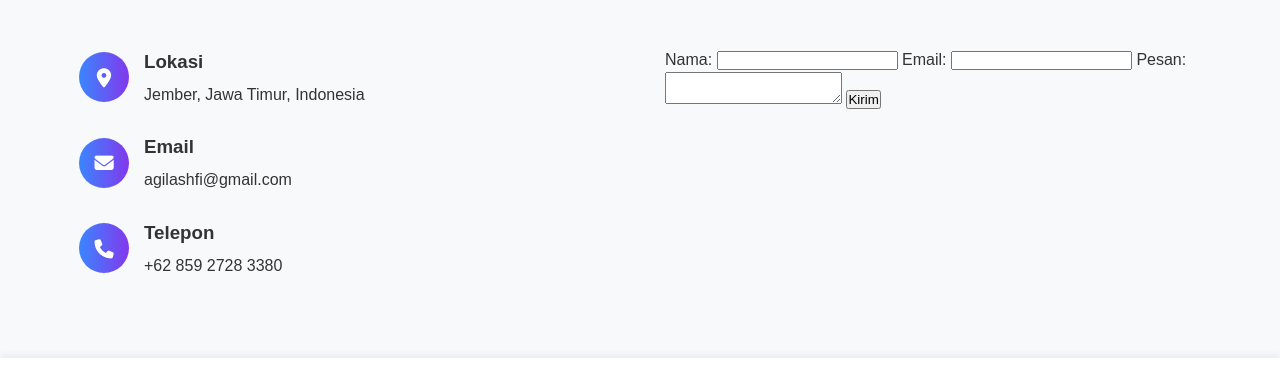
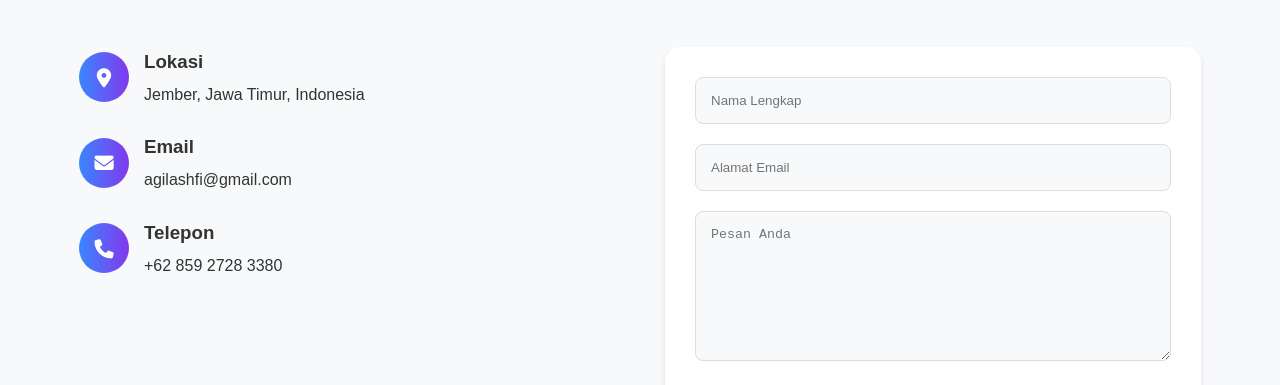
Before and after one commit to Sigmagill/portfolio, a plain HTML site: page index.html in a window 1280 px wide. Shown: the part 5325-5710 px from the top of the page. Drawn offline with Linux system fonts and the light colour scheme.

Commit message:
index.html

```diff
--- a/index.html
+++ b/index.html
@@ -356,18 +356,18 @@
                     </div>
                 </div>
 
-<form action="https://formspree.io/f/xqayabol" method="POST">
-                    <label>Nama:</label>
-                    <input type="text" name="name" required>
-
-                    <label>Email:</label>
-                    <input type="email" name="email" required>
-
-                    <label>Pesan:</label>
-                    <textarea name="message" required></textarea>
-
-                    <button type="submit">Kirim</button>
-                </form>
+<form action="https://formspree.io/f/xqayabol" method="POST" class="contact-form">
+        <div class="form-group">
+          <input type="text" name="name" class="form-input" placeholder="Nama Lengkap" required>
+        </div>
+        <div class="form-group">
+          <input type="email" name="email" class="form-input" placeholder="Alamat Email" required>
+        </div>
+        <div class="form-group">
+          <textarea name="message" class="form-input" placeholder="Pesan Anda" required></textarea>
+        </div>
+        <button type="submit" class="btn">Kirim Pesan</button>
+      </form>
 
                 </div>
             </div>
```
